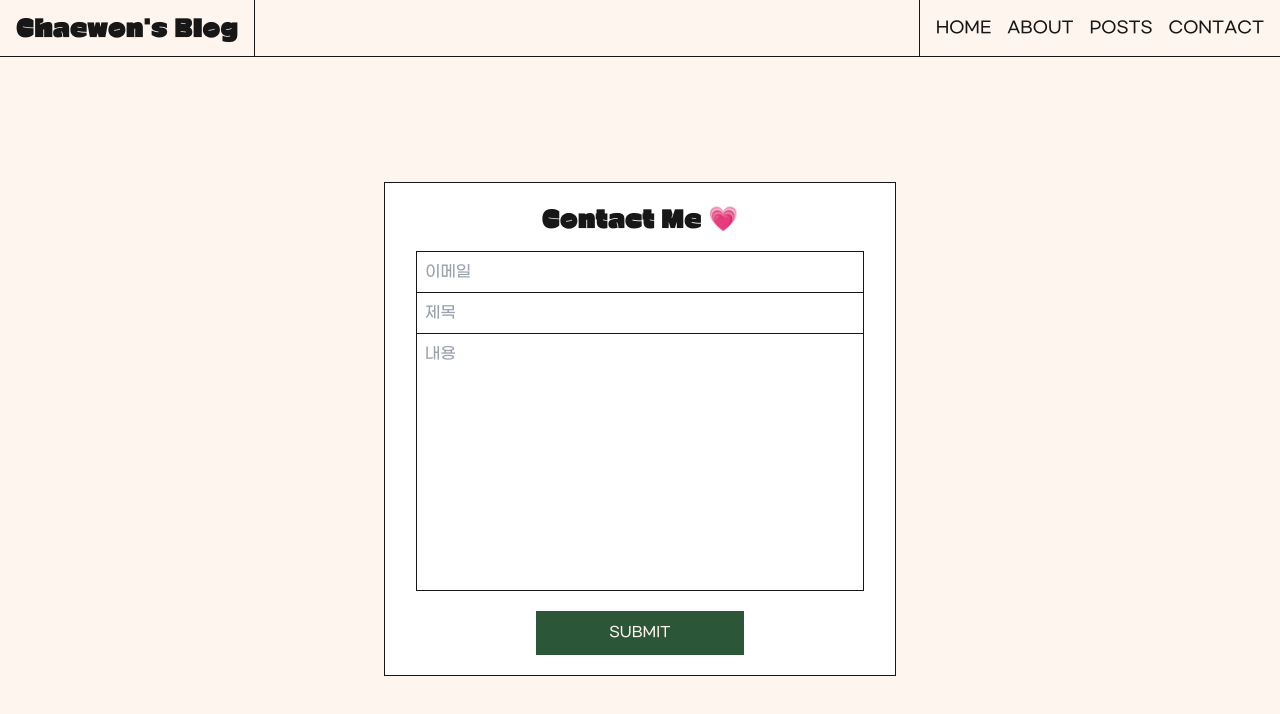
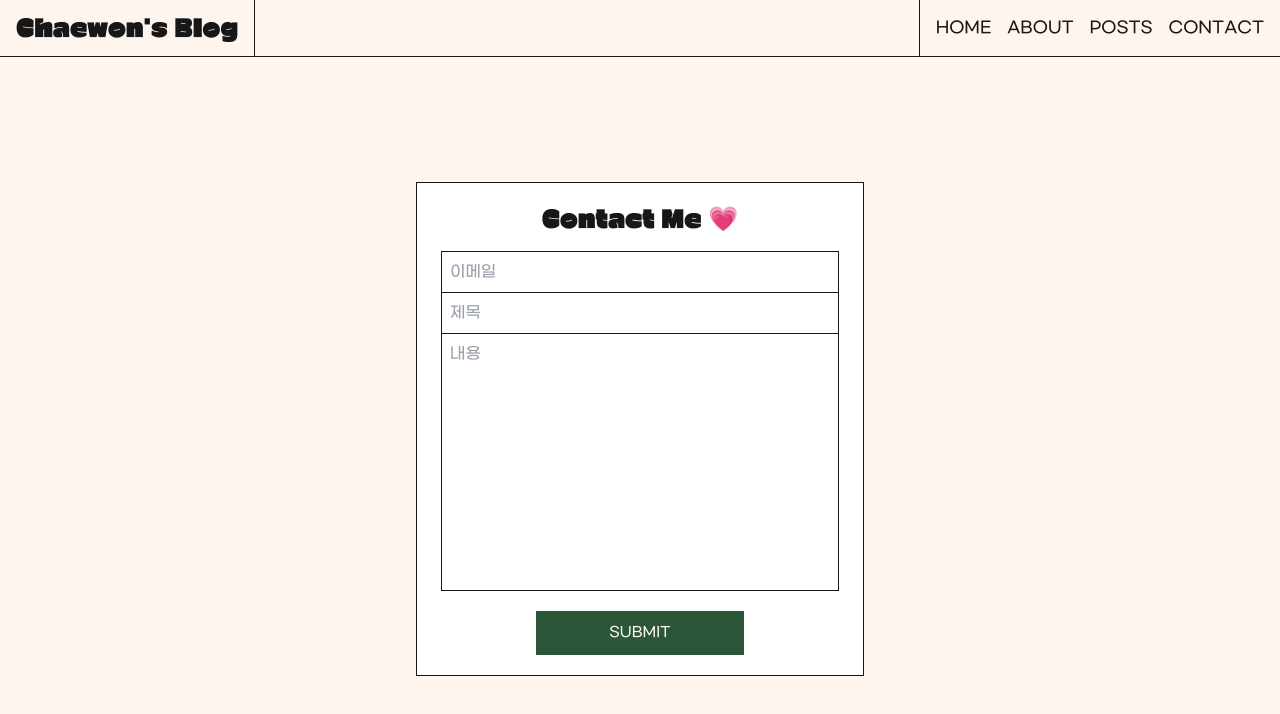
Before and after one commit to ychae030/next_blog, a Next.js app: page /contact in a window 1280 px wide. Shown: the top 714 px of the page. Built offline with nearby package versions, Linux system fonts and the light colour scheme.

Commit message:
Feat: 이메일 보내기 (nodemailer, yup, mui)

```diff
--- /dev/null
+++ b/src/app/api/contact/route.ts
@@ -0,0 +1,36 @@
+import { sendEmail } from "@/service/email";
+import { NextResponse } from "next/server";
+import * as yup from "yup";
+
+const bodySchema = yup.object().shape({
+  from: yup.string().email().required(),
+  title: yup.string().required(),
+  body: yup.string().required(),
+});
+
+export async function POST(request: Request) {
+  // 요청 본문을 JSON으로 변환
+  const requestBody = await request.json();
+
+  // yup을 사용하여 JSON 형식을 검증
+  const isValid = await bodySchema.isValid(requestBody);
+  if (!isValid) {
+    return NextResponse.json(
+      { message: "유효하지 않은 포맷" },
+      { status: 400 },
+    );
+  }
+
+  try {
+    const data = await sendEmail(requestBody);
+    return NextResponse.json({
+      message: "메일을 성공적으로 보냈습니다.",
+      data,
+    });
+  } catch (error) {
+    return NextResponse.json(
+      { message: "오류가 발생했습니다" },
+      { status: 500 },
+    );
+  }
+}
--- a/src/app/contact/page.tsx
+++ b/src/app/contact/page.tsx
@@ -2,6 +2,7 @@ import Container from "@/components/common/Container";
 import Form from "@/components/contact/Form";
 import React from "react";
 import styles from "@/styles/ContactPage.module.css";
+import SimpleAlert from "@/components/contact/SimpleAlert";
 
 export default function ContactPage() {
   return (
--- a/src/components/contact/Form.tsx
+++ b/src/components/contact/Form.tsx
@@ -1,7 +1,9 @@
 "use client";
 import React, { ChangeEvent, FormEvent, useState } from "react";
+import SimpleAlert, { AlertProps } from "./SimpleAlert";
+import { sendContactEmail } from "@/service/contact";
 
-export type FromType = {
+export type FormType = {
   from: string;
   title: string;
   body: string;
@@ -12,7 +14,8 @@ const INITIAL_FORM = {
   body: "",
 };
 export default function Form() {
-  const [form, setForm] = useState<FromType>(INITIAL_FORM);
+  const [form, setForm] = useState<FormType>(INITIAL_FORM);
+  const [banner, setBanner] = useState<AlertProps | null>(null);
 
   const handleChange = (
     e: ChangeEvent<HTMLInputElement | HTMLTextAreaElement>,
@@ -23,23 +26,42 @@ export default function Form() {
 
   const handleSubmit = (e: FormEvent<HTMLFormElement>) => {
     e.preventDefault();
-    console.log(form);
+    sendContactEmail(form)
+      .then(() => {
+        setBanner((prev) => ({
+          ...prev,
+          state: "success",
+          text: "메일이 성공적으로 전송되었습니다.",
+        }));
         setForm(INITIAL_FORM);
+      })
+      .catch(() => {
+        setBanner((prev) => ({
+          ...prev,
+          state: "error",
+          text: "메일이 전송에 실패했습니다. 다시 시도해 주세요",
+        }));
+      })
+      .finally(() => {
+        setTimeout(() => {
+          setBanner(null);
+        }, 3000);
+      });
   };
   return (
-    <div className="mx-auto w-full max-w-lg border border-foreground bg-white py-5">
-      <h2 className="mb-4 text-center font-[family-name:var(--font-changwon-bold)] text-2xl">
+    <div className="grid w-full max-w-md gap-3">
+      {banner && <SimpleAlert banner={banner} />}
+      <div className="border border-foreground bg-white px-6 py-5">
+        <form onSubmit={handleSubmit}>
+          <fieldset className="grid w-full">
+            <legend className="mb-4 text-center font-[family-name:var(--font-changwon-bold)] text-2xl">
               Contact Me 💗
-      </h2>
-      <form
-        onSubmit={handleSubmit}
-        className="mx-auto flex w-full max-w-md flex-col justify-center border border-foreground bg-slate-100"
-      >
+            </legend>
             <label htmlFor="from" className="hidden">
               이메일
             </label>
             <input
-          className="border-b border-foreground p-2"
+              className="border border-foreground p-2"
               type="email"
               name="from"
               id="from"
@@ -53,7 +75,7 @@ export default function Form() {
               제목
             </label>
             <input
-          className="border-b border-foreground p-2"
+              className="border-x border-foreground p-2"
               type="text"
               name="title"
               id="title"
@@ -67,7 +89,7 @@ export default function Form() {
               내용
             </label>
             <textarea
-          className="h-full w-full resize-none p-2"
+              className="h-full w-full resize-none border border-foreground p-2"
               name="body"
               id="body"
               rows={10}
@@ -76,13 +98,15 @@ export default function Form() {
               value={form.body}
               placeholder="내용"
             />
-      </form>
+          </fieldset>
           <button
             className="mx-auto mt-5 flex w-full max-w-52 justify-center bg-brand py-3 text-sm text-background hover:bg-sub hover:text-foreground"
             type="submit"
           >
             SUBMIT
           </button>
+        </form>
+      </div>
     </div>
   );
 }
--- /dev/null
+++ b/src/components/contact/SimpleAlert.tsx
@@ -0,0 +1,18 @@
+import Alert from "@mui/material/Alert";
+
+export type AlertProps = {
+  state: "success" | "error";
+  text: string;
+};
+
+export default function SimpleAlert({
+  banner: { state, text },
+}: {
+  banner: AlertProps;
+}) {
+  return (
+    <Alert variant="outlined" severity={state}>
+      {text}
+    </Alert>
+  );
+}
--- /dev/null
+++ b/src/service/contact.ts
@@ -0,0 +1,16 @@
+import { FormType } from "@/components/contact/Form";
+
+export async function sendContactEmail(email: FormType) {
+  const response = await fetch("/api/contact", {
+    method: "POST",
+    body: JSON.stringify(email),
+    headers: {
+      "Content-Type": "application/json",
+    },
+  });
+  const data = await response.json();
+  if (!response.ok) {
+    throw new Error(data.message || "서버 요청 실패");
+  }
+  return data;
+}
--- /dev/null
+++ b/src/service/email.ts
@@ -0,0 +1,27 @@
+import { FormType } from "@/components/contact/Form";
+import nodemailer from "nodemailer";
+const transpoter = nodemailer.createTransport({
+  host: "smtp.gmail.com",
+  port: 465,
+  secure: true, // true for port 465, false for other ports
+  auth: {
+    user: process.env.EMAIL_USER,
+    pass: process.env.EMAIL_PASS,
+  },
+});
+
+export async function sendEmail({ title, body, from }: FormType) {
+  const mailData = {
+    to: process.env.EMAIL_USER,
+    subject: `[blog] ${title}`,
+    from,
+    html: `
+    <h1>${title}</h1>
+    <div>${body}</div>
+    <br/>
+    <p>보낸사람: ${from}</p>
+    `,
+  };
+
+  return transpoter.sendMail(mailData);
+}
```
Also changed, not shown: package.json (+8 -1 lines), 1 other file (tests, documents, lock files or other folders). Lines whose indentation alone changed are shown as unchanged.
